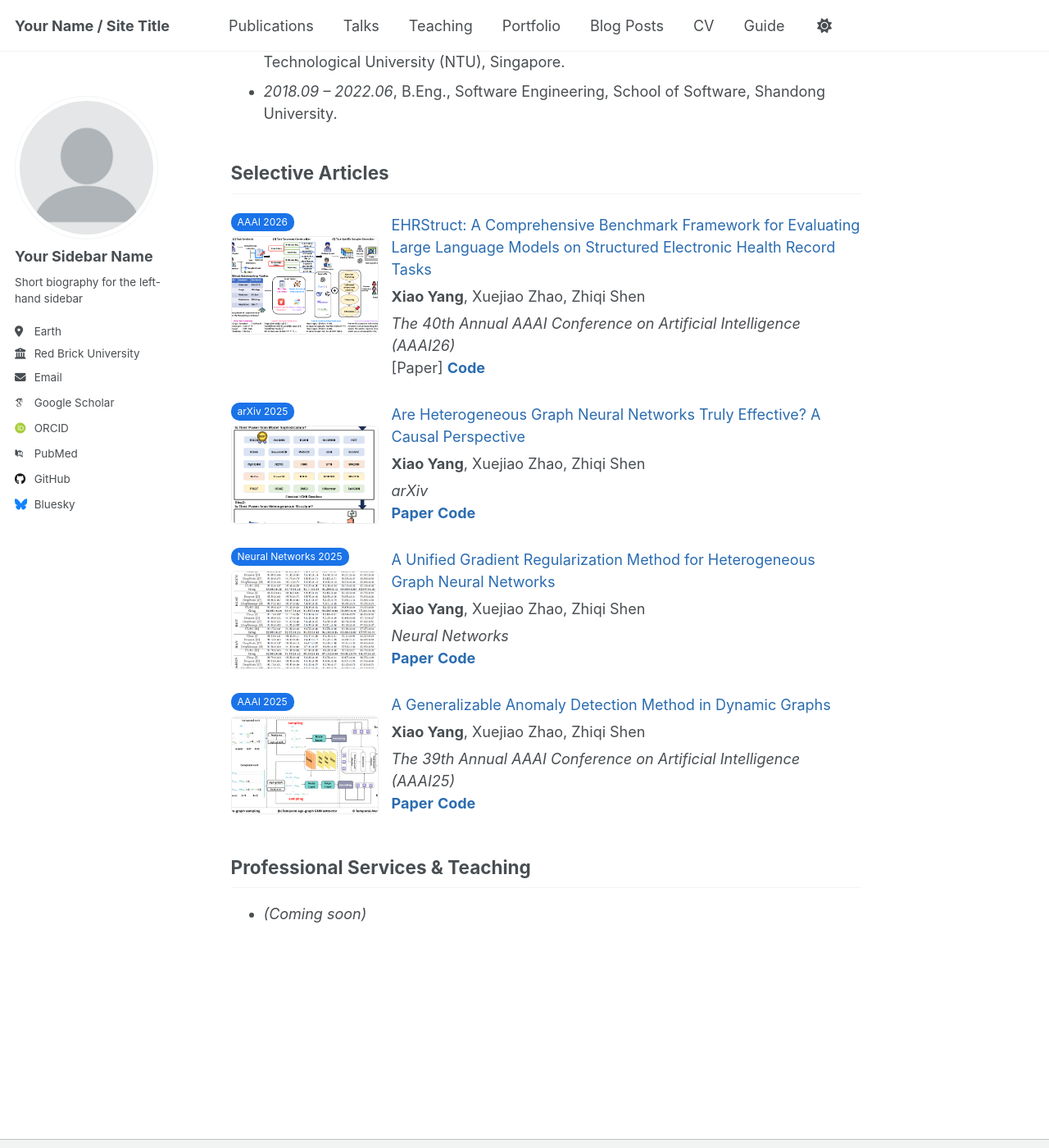
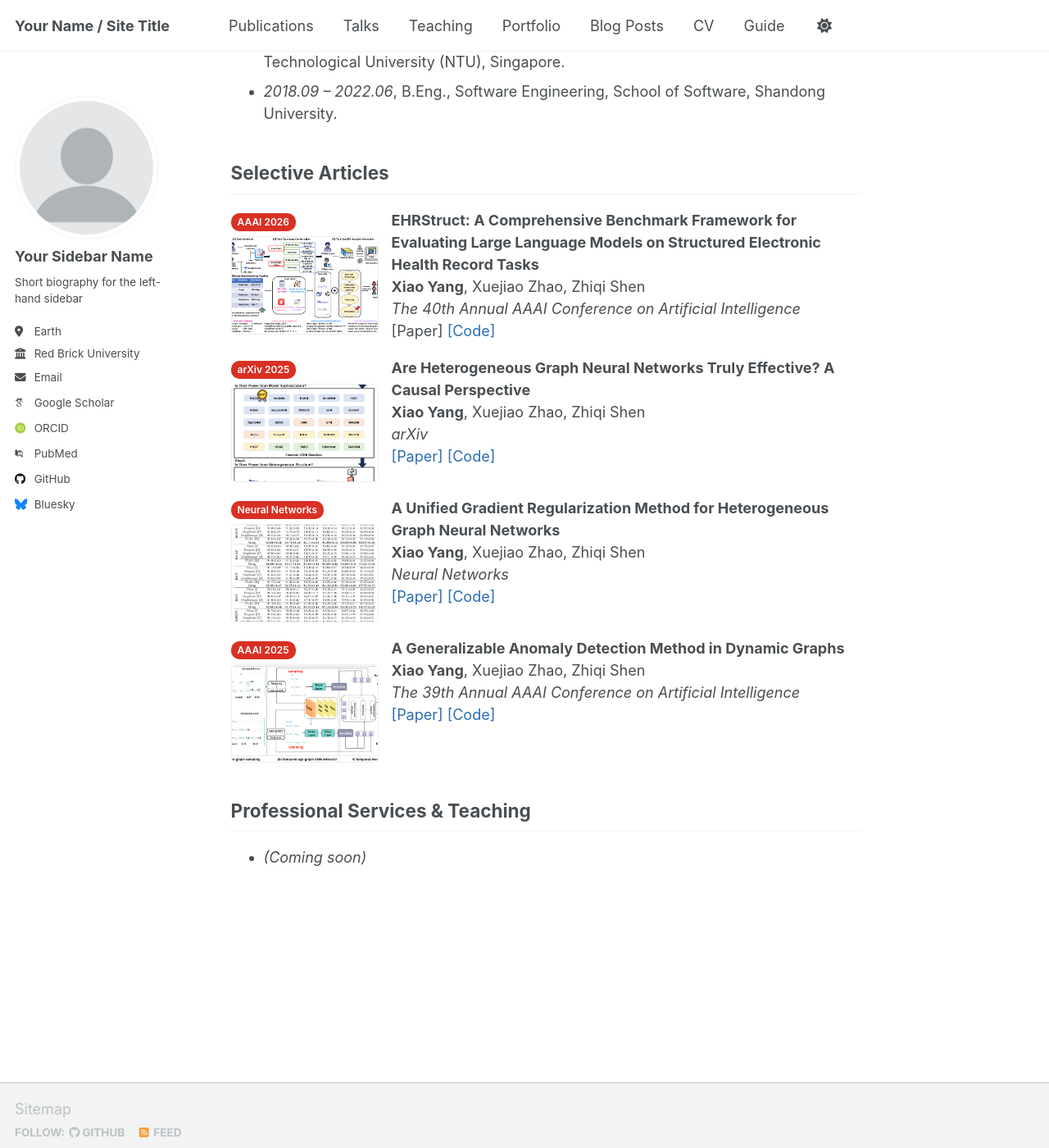
Before and after one commit to YXNTU/YXNTU.github.io, a Jekyll site: the page built from _pages/about.md, in a window 1280 px wide and 1400 px high, scrolled down 663 px. Shown: the whole window at 82% size. Built offline with Jekyll 4.4.1, drawn with Linux system fonts in a browser that asks for light colours; some web fonts are replaced; a script that is not in the unit is left out.

Commit message:
Update about.md

```diff
--- a/_pages/about.md
+++ b/_pages/about.md
@@ -30,13 +30,13 @@
 
 ## Selective Articles
 
-
 <!-- minimal styles for paper-box layout -->
 <style>
 .paper-box { display:flex; gap:16px; margin:18px 0; align-items:flex-start; }
 .paper-box-image { flex:0 0 180px; }
 .paper-box-image .badge {
-  display:inline-block; background:#1a73e8; color:#fff; font-size:12px;
+  display:inline-block; background:#d93025; /* 红色主色调 */
+  color:#fff; font-size:12px; font-weight:600;
   padding:2px 8px; border-radius:10px; margin-bottom:6px;
 }
 .paper-box-image img {
@@ -56,14 +56,11 @@
       <img src='/images/papers/EHRStruct.png' alt="EHRStruct">
     </div>
   </div>
-  <div class='paper-box-text' markdown="1">
-
-[EHRStruct: A Comprehensive Benchmark Framework for Evaluating Large Language Models on Structured Electronic Health Record Tasks]()
-
-**Xiao Yang**, Xuejiao Zhao, Zhiqi Shen
-
-*The 40th Annual AAAI Conference on Artificial Intelligence (AAAI26)*
-[Paper] [**Code**](https://github.com/YXNTU/EHRStruct)
+  <div class='paper-box-text'>
+    <strong>EHRStruct: A Comprehensive Benchmark Framework for Evaluating Large Language Models on Structured Electronic Health Record Tasks</strong><br>
+    <b>Xiao Yang</b>, Xuejiao Zhao, Zhiqi Shen<br>
+    <em>The 40th Annual AAAI Conference on Artificial Intelligence</em><br>
+    [Paper] <a href="https://github.com/YXNTU/EHRStruct" target="_blank">[Code]</a>
   </div>
 </div>
 
@@ -75,14 +72,11 @@
       <img src='/images/papers/CausalHGNN.png' alt="CausalHGNN">
     </div>
   </div>
-  <div class='paper-box-text' markdown="1">
-
-[Are Heterogeneous Graph Neural Networks Truly Effective? A Causal Perspective](https://arxiv.org/abs/2510.05750)
-
-**Xiao Yang**, Xuejiao Zhao, Zhiqi Shen
-
-*arXiv*
-[**Paper**](https://arxiv.org/abs/2510.05750) [**Code**](https://github.com/YXNTU/CausalHGNN)
+  <div class='paper-box-text'>
+    <strong>Are Heterogeneous Graph Neural Networks Truly Effective? A Causal Perspective</strong><br>
+    <b>Xiao Yang</b>, Xuejiao Zhao, Zhiqi Shen<br>
+    <em>arXiv</em><br>
+    <a href="https://arxiv.org/abs/2510.05750">[Paper]</a> <a href="https://github.com/YXNTU/CausalHGNN" target="_blank">[Code]</a>
   </div>
 </div>
 
@@ -90,18 +84,16 @@
 <div class='paper-box'>
   <div class='paper-box-image'>
     <div>
-      <div class="badge">Neural Networks 2025</div>
+      <div class="badge">Neural Networks</div>
       <img src='/images/papers/Grug.png' alt="Grug">
     </div>
   </div>
-  <div class='paper-box-text' markdown="1">
-
-[A Unified Gradient Regularization Method for Heterogeneous Graph Neural Networks](https://www.sciencedirect.com/science/article/abs/pii/S0893608025009840)
-
-**Xiao Yang**, Xuejiao Zhao, Zhiqi Shen
-
-*Neural Networks*
-[**Paper**](https://www.sciencedirect.com/science/article/abs/pii/S0893608025009840) [**Code**](https://github.com/YXNTU/Grug)
+  <div class='paper-box-text'>
+    <strong>A Unified Gradient Regularization Method for Heterogeneous Graph Neural Networks</strong><br>
+    <b>Xiao Yang</b>, Xuejiao Zhao, Zhiqi Shen<br>
+    <em>Neural Networks</em><br>
+    <a href="https://www.sciencedirect.com/science/article/abs/pii/S0893608025009840">[Paper]</a>
+    <a href="https://github.com/YXNTU/Grug" target="_blank">[Code]</a>
   </div>
 </div>
 
@@ -113,17 +105,14 @@
       <img src='/images/papers/GeneralDyg.png' alt="GeneralDyG">
     </div>
   </div>
-  <div class='paper-box-text' markdown="1">
-
-[A Generalizable Anomaly Detection Method in Dynamic Graphs](https://ojs.aaai.org/index.php/AAAI/article/view/35508)
-
-**Xiao Yang**, Xuejiao Zhao, Zhiqi Shen
-
-*The 39th Annual AAAI Conference on Artificial Intelligence (AAAI25)*
-[**Paper**](https://ojs.aaai.org/index.php/AAAI/article/view/35508) [**Code**](https://github.com/YXNTU/GeneralDyG)
+  <div class='paper-box-text'>
+    <strong>A Generalizable Anomaly Detection Method in Dynamic Graphs</strong><br>
+    <b>Xiao Yang</b>, Xuejiao Zhao, Zhiqi Shen<br>
+    <em>The 39th Annual AAAI Conference on Artificial Intelligence</em><br>
+    <a href="https://ojs.aaai.org/index.php/AAAI/article/view/35508">[Paper]</a>
+    <a href="https://github.com/YXNTU/GeneralDyG" target="_blank">[Code]</a>
   </div>
 </div>
-
 
 
 
```
